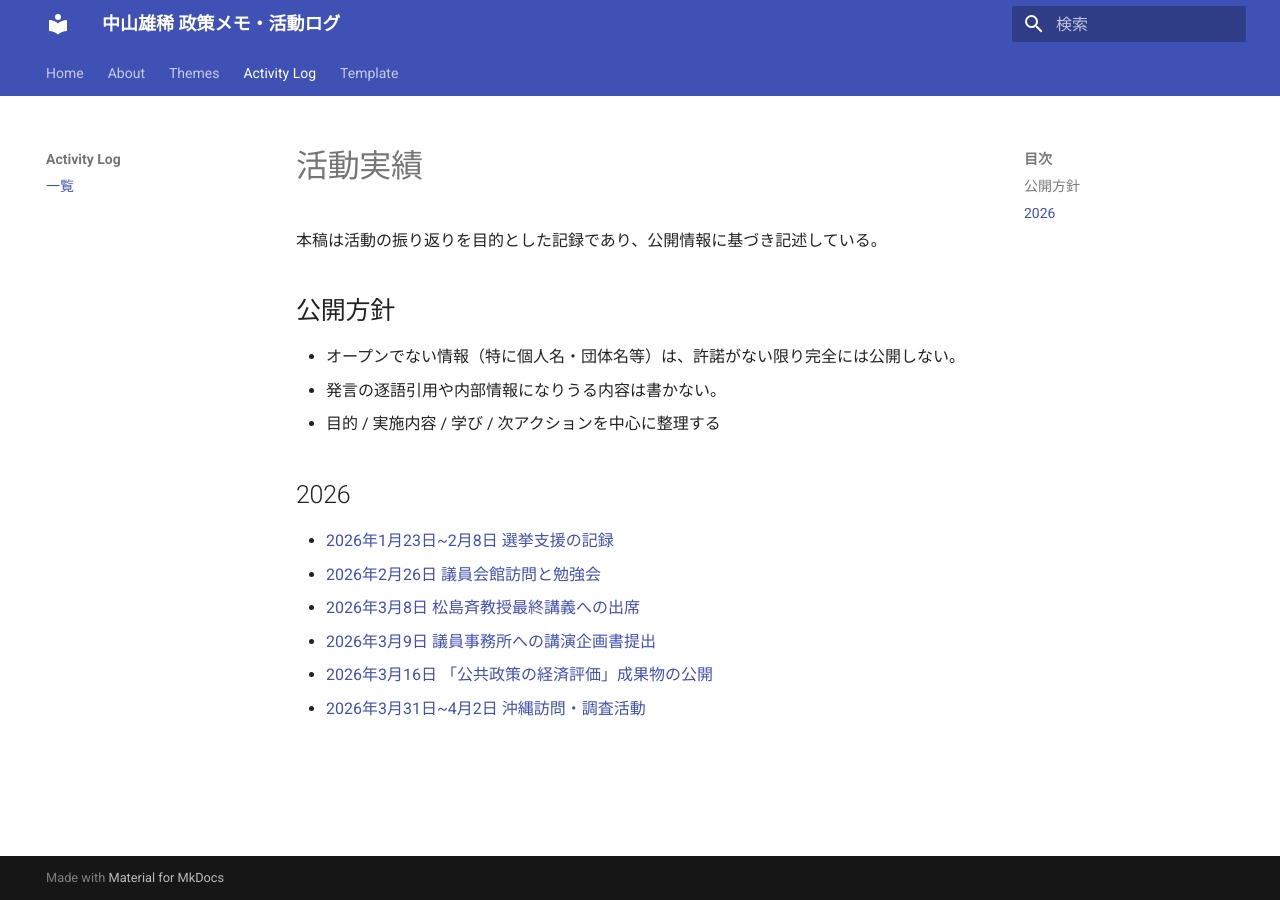
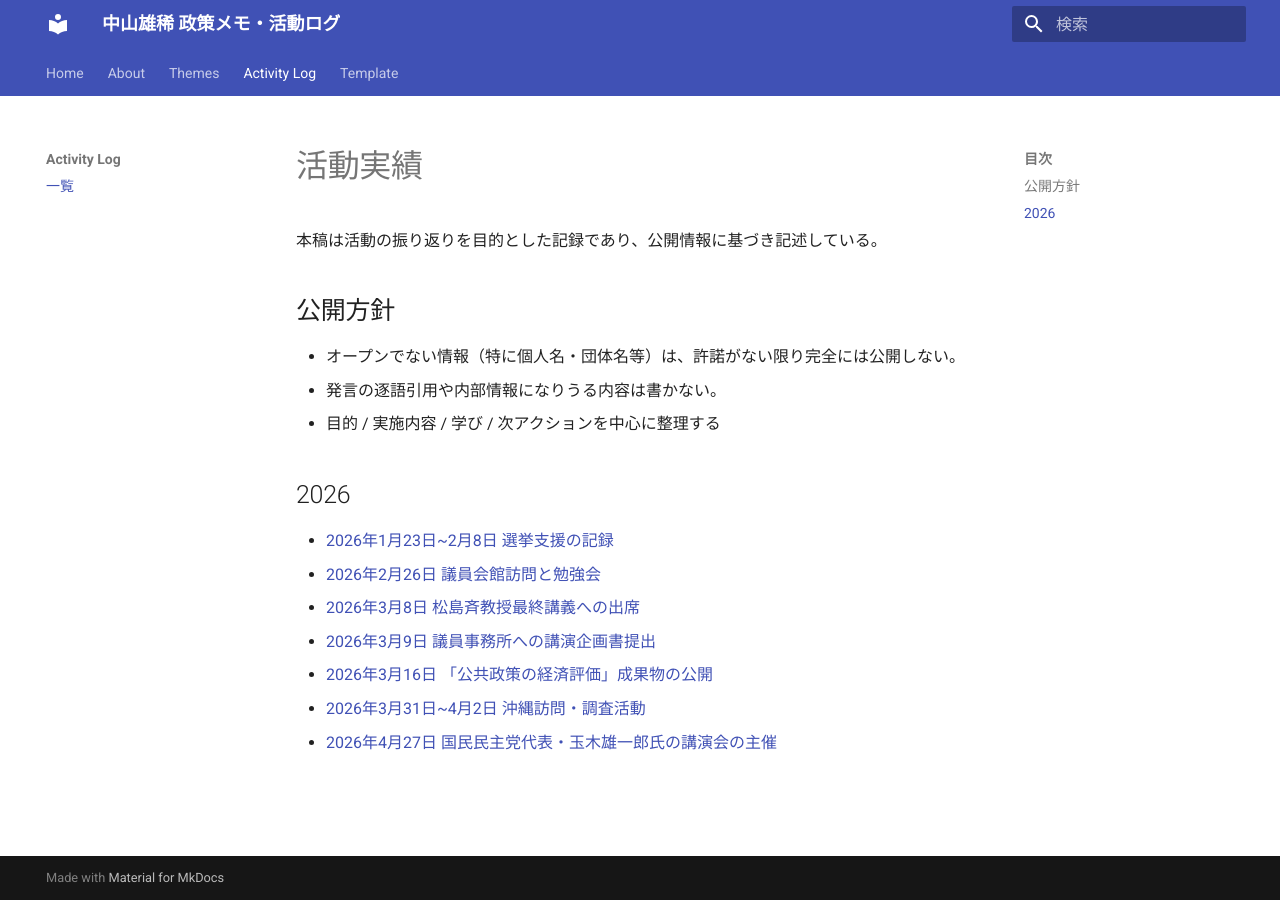
Before and after one commit to yu-ki-nakayama/policy-notes, an MkDocs documentation site: the page built from docs/activity/index.md, in a window 1280 px wide. Built offline with MkDocs 1.6.1 and Material for MkDocs 9.7.7, drawn with Linux system fonts in a browser that asks for light colours.

Commit message:
Update index.md

```diff
--- a/docs/activity/index.md
+++ b/docs/activity/index.md
@@ -14,3 +14,4 @@
 - [2026年3月9日 議員事務所への講演企画書提出](20260309.md)
 - [2026年3月16日 「公共政策の経済評価」成果物の公開](20260316.md)
 - [2026年3月31日~4月2日 沖縄訪問・調査活動](20260402.md)
+- [2026年4月27日 国民民主党代表・玉木雄一郎氏の講演会の主催](20260427.md)
```
